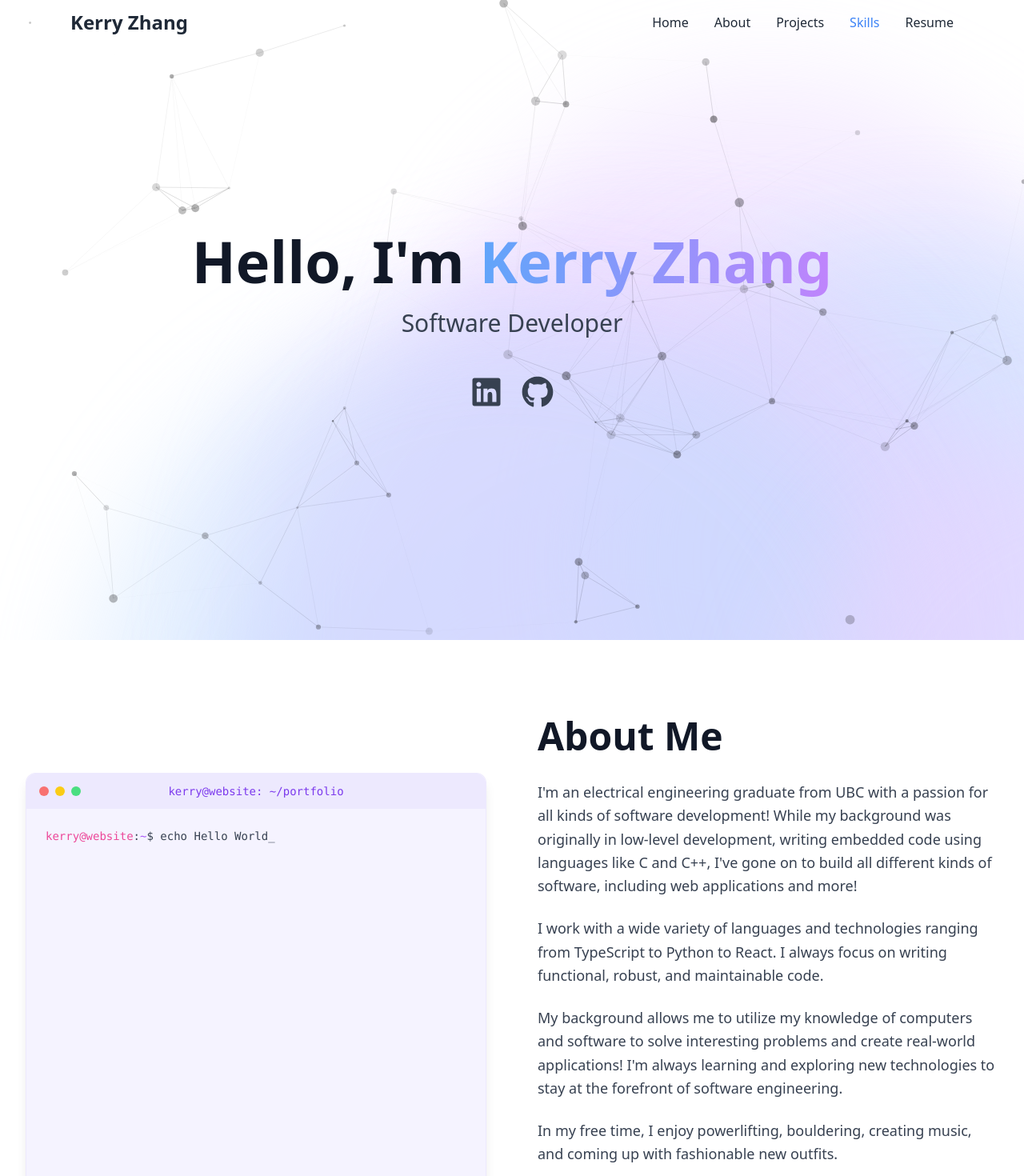
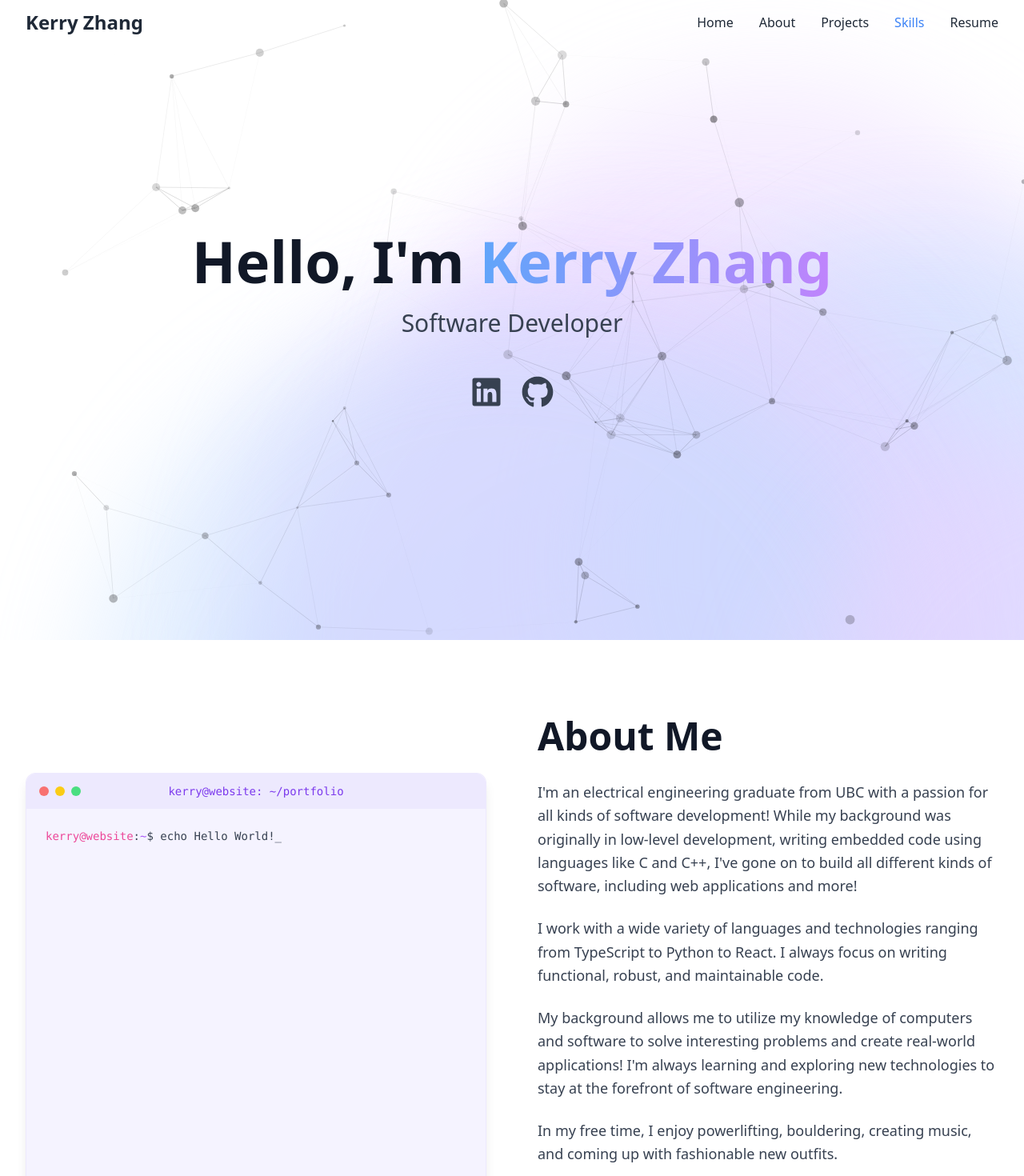
Before and after one commit to kerryz12/kerryzhang, a React (Vite) app: page / in a window 1280 px wide. Shown: the top 1470 px of the page at 80% size. Built offline with nearby package versions, Linux system fonts and the light colour scheme.

Commit message:
made navbar wider, and slightly modified page content

```diff
--- a/src/components/About.tsx
+++ b/src/components/About.tsx
@@ -3,7 +3,7 @@ import React, { useState, useEffect } from "react";
 const AboutSection: React.FC = () => {
   const [typedText, setTypedText] = useState<string>("");
 
-  const command = "echo Hello World";
+  const command = "echo Hello World!";
   const typingSpeed = 100;
 
   useEffect(() => {
--- a/src/components/Navbar.tsx
+++ b/src/components/Navbar.tsx
@@ -44,13 +44,13 @@ const Navbar: React.FC = () => {
       }`}
     >
       <div
-        className={`max-w-6xl mx-auto transition-all duration-300 ${
+        className={`max-w-7xl mx-auto transition-all duration-300 ${
           scrolled
             ? "bg-white/90 backdrop-blur-sm rounded-3xl shadow-lg"
             : "bg-transparent rounded-none shadow-none"
         }`}
       >
-        <div className="flex justify-between items-center px-6 py-3">
+        <div className="flex justify-between items-center px-6 lg:px-8 py-3">
           <a href="#home" className="text-2xl font-bold text-gray-800">
             Kerry Zhang
           </a>
--- a/src/components/SkillsSection.tsx
+++ b/src/components/SkillsSection.tsx
@@ -36,7 +36,7 @@ const SkillsSection: React.FC = () => {
         "Git",
         "Docker",
         "REST APIs",
-        "CI/CD (Jenkins)",
+        "CI/CD (Travis)",
         "Agile/Scrum",
         "Linux",
       ],
```
